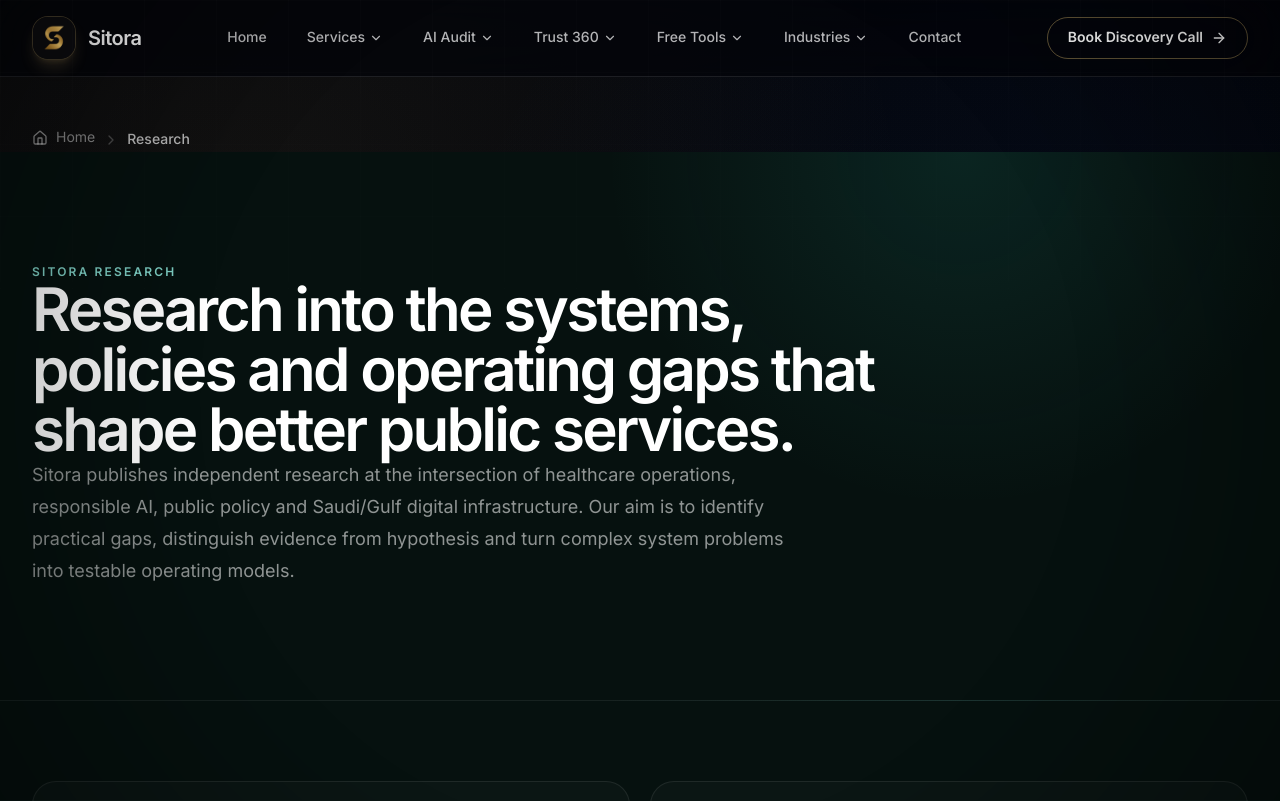
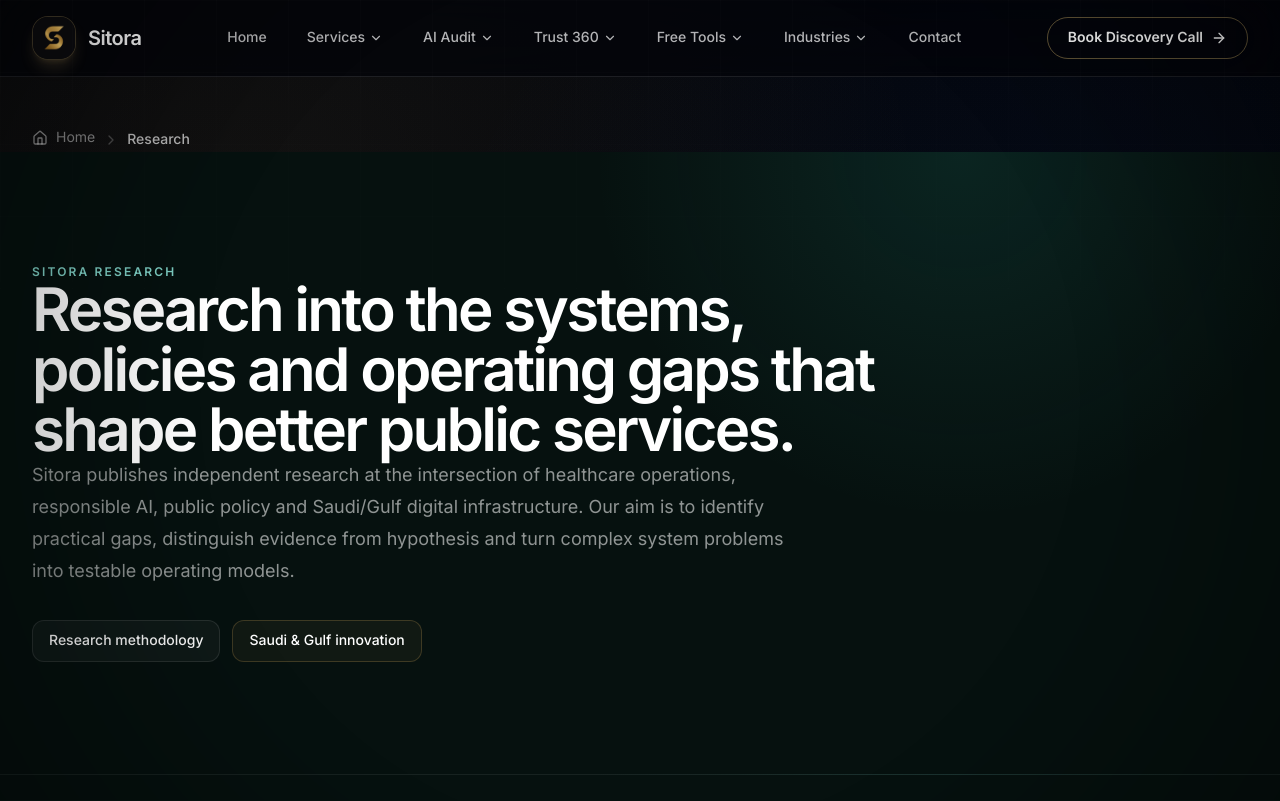
Before and after one commit to Nylon1/SitoraBrandingagency, a Next.js app: page /research in a window 1280 px wide. Shown: the top 801 px of the page. Built offline with nearby package versions, Linux system fonts and the light colour scheme; a web font is replaced by a local one.

Commit message:
Add research methodology and Saudi Gulf category links

```diff
--- a/app/research/page.tsx
+++ b/app/research/page.tsx
@@ -64,6 +64,10 @@ export default function ResearchHubPage() {
           <p className="mt-6 max-w-3xl text-base leading-8 text-white/55 md:text-lg">
             Sitora publishes independent research at the intersection of healthcare operations, responsible AI, public policy and Saudi/Gulf digital infrastructure. Our aim is to identify practical gaps, distinguish evidence from hypothesis and turn complex system problems into testable operating models.
           </p>
+          <div className="mt-8 flex flex-wrap gap-3">
+            <Link href="/research/methodology" className="rounded-xl border border-white/10 bg-white/[0.04] px-4 py-2.5 text-sm font-medium text-white/70">Research methodology</Link>
+            <Link href="/research/saudi-gulf-innovation" className="rounded-xl border border-[#c49a53]/25 bg-[#c49a53]/[0.06] px-4 py-2.5 text-sm font-medium text-[#dfc489]">Saudi & Gulf innovation</Link>
+          </div>
         </div>
       </section>
 
```
